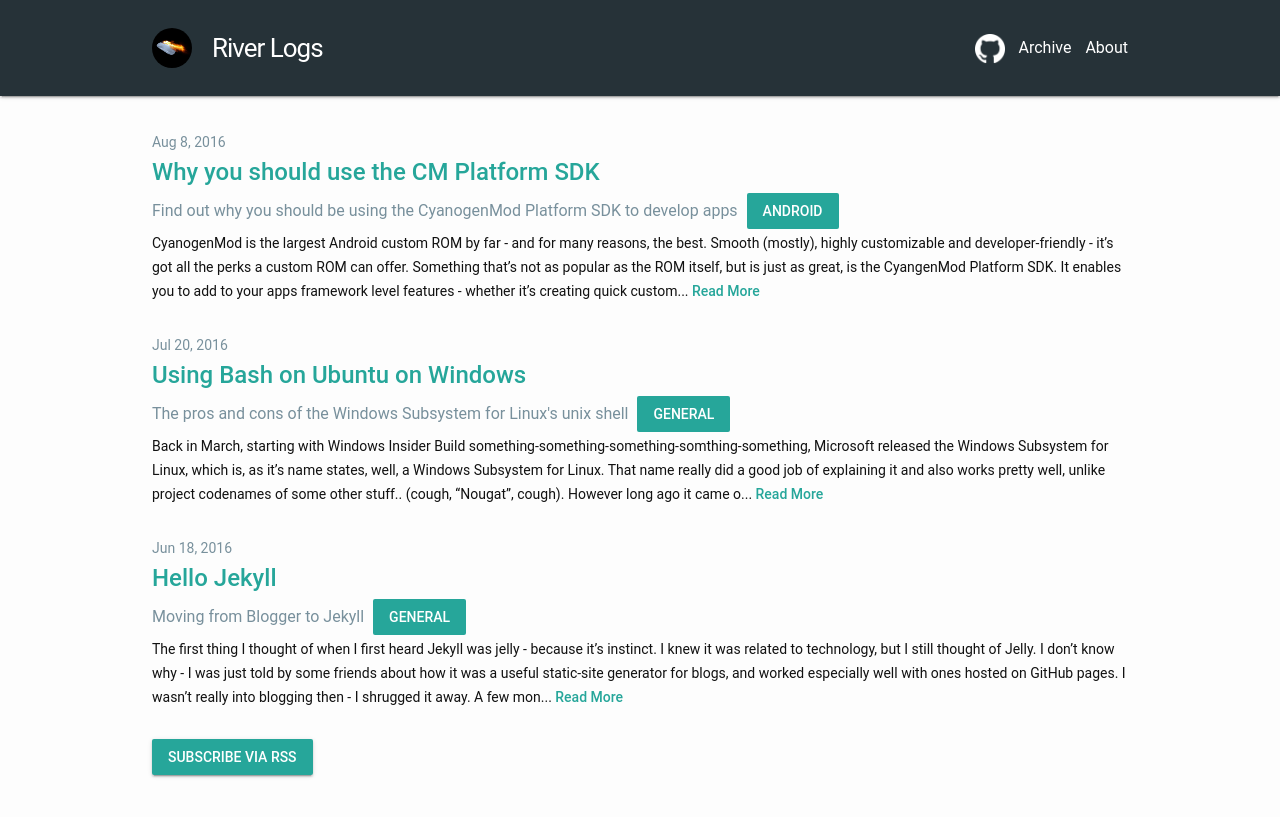
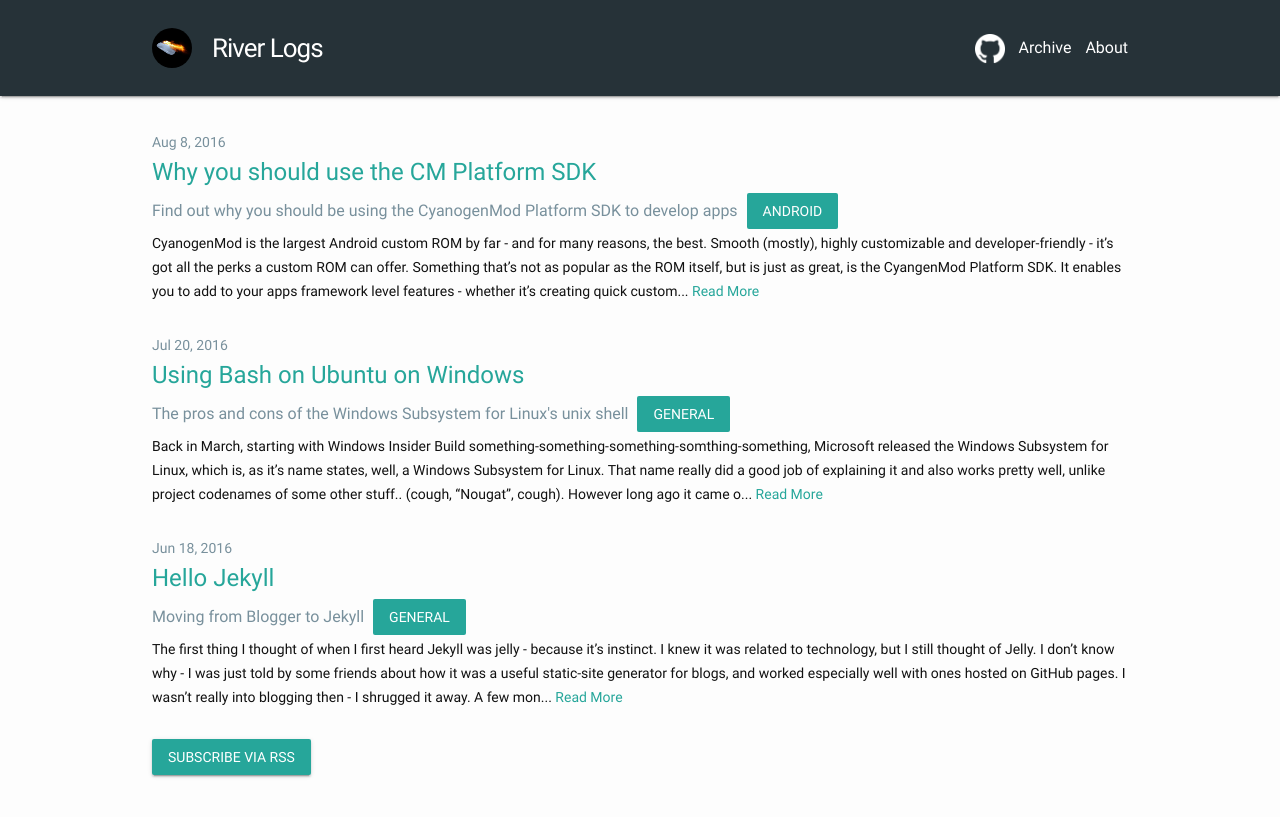
Before and after one commit to manasrawat/manasrawat.github.io, a Jekyll site: the page built from index.html, in a window 1280 px wide. Shown: the top 817 px of the page. Built offline with Jekyll 4.4.1, drawn with Linux system fonts in a browser that asks for light colours; some web fonts are replaced.

Commit message:
Fixed font fix

```diff
--- a/_includes/head.html
+++ b/_includes/head.html
@@ -11,6 +11,7 @@
   <link rel="stylesheet" href="{{ "/css/main.css" | prepend: site.baseurl }}">
   <link rel="stylesheet" href="{{ "/css/styles.css" | prepend: site.baseurl }}">
   <link rel="stylesheet" href="/css/syntax.css">
+  <link href="/roboto/font.css" rel="stylesheet">
   <link rel="canonical" href="{{ page.url | replace:'index.html','' | prepend: site.baseurl | prepend: site.url }}">
   <link rel="alternate" type="application/rss+xml" title="{{ site.title }}" href="{{ "/feed.xml" | prepend: site.baseurl | prepend: site.url }}">
   <link rel="stylesheet" href="/mdl/material.min.css">
--- a/css/styles.css
+++ b/css/styles.css
@@ -64,3 +64,12 @@ p { margin: 0; }
   -webkit-font-feature-settings: 'liga';
   -webkit-font-smoothing: antialiased;
 }
+
+@font-face {
+  font-family: 'Roboto';
+  src: url('roboto.eot'); /* IE9 Compat Modes */
+  src: url('roboto.eot?#iefix') format('embedded-opentype'), /* IE6-IE8 */
+  url('roboto.woff') format('woff'), /* Modern Browsers */
+  url('roboto.ttf')  format('truetype'), /* Safari, Android, iOS */
+  url('roboto.svg#svgFontName') format('svg'); /* Legacy iOS */
+}
--- /dev/null
+++ b/roboto/font.css
@@ -0,0 +1,56 @@
+/* cyrillic-ext */
+@font-face {
+  font-family: 'Roboto';
+  font-style: normal;
+  font-weight: 400;
+  src: local('Roboto'), local('Roboto-Regular'), url(ek4gzZ-GeXAPcSbHtCeQI_esZW2xOQ-xsNqO47m55DA.woff2) format('woff2');
+  unicode-range: U+0460-052F, U+20B4, U+2DE0-2DFF, U+A640-A69F;
+}
+/* cyrillic */
+@font-face {
+  font-family: 'Roboto';
+  font-style: normal;
+  font-weight: 400;
+  src: local('Roboto'), local('Roboto-Regular'), url(mErvLBYg_cXG3rLvUsKT_fesZW2xOQ-xsNqO47m55DA.woff2) format('woff2');
+  unicode-range: U+0400-045F, U+0490-0491, U+04B0-04B1, U+2116;
+}
+/* greek-ext */
+@font-face {
+  font-family: 'Roboto';
+  font-style: normal;
+  font-weight: 400;
+  src: local('Roboto'), local('Roboto-Regular'), url(-2n2p-_Y08sg57CNWQfKNvesZW2xOQ-xsNqO47m55DA.woff2) format('woff2');
+  unicode-range: U+1F00-1FFF;
+}
+/* greek */
+@font-face {
+  font-family: 'Roboto';
+  font-style: normal;
+  font-weight: 400;
+  src: local('Roboto'), local('Roboto-Regular'), url(u0TOpm082MNkS5K0Q4rhqvesZW2xOQ-xsNqO47m55DA.woff2) format('woff2');
+  unicode-range: U+0370-03FF;
+}
+/* vietnamese */
+@font-face {
+  font-family: 'Roboto';
+  font-style: normal;
+  font-weight: 400;
+  src: local('Roboto'), local('Roboto-Regular'), url(NdF9MtnOpLzo-noMoG0miPesZW2xOQ-xsNqO47m55DA.woff2) format('woff2');
+  unicode-range: U+0102-0103, U+1EA0-1EF9, U+20AB;
+}
+/* latin-ext */
+@font-face {
+  font-family: 'Roboto';
+  font-style: normal;
+  font-weight: 400;
+  src: local('Roboto'), local('Roboto-Regular'), url(Fcx7Wwv8OzT71A3E1XOAjvesZW2xOQ-xsNqO47m55DA.woff2) format('woff2');
+  unicode-range: U+0100-024F, U+1E00-1EFF, U+20A0-20AB, U+20AD-20CF, U+2C60-2C7F, U+A720-A7FF;
+}
+/* latin */
+@font-face {
+  font-family: 'Roboto';
+  font-style: normal;
+  font-weight: 400;
+  src: local('Roboto'), local('Roboto-Regular'), url(CWB0XYA8bzo0kSThX0UTuA.woff2) format('woff2');
+  unicode-range: U+0000-00FF, U+0131, U+0152-0153, U+02C6, U+02DA, U+02DC, U+2000-206F, U+2074, U+20AC, U+2212, U+2215, U+E0FF, U+EFFD, U+F000;
+}
```
Also changed, not shown: roboto/-2n2p-_Y08sg57CNWQfKNvesZW2xOQ-xsNqO47m55DA.woff2 (added), roboto/CWB0XYA8bzo0kSThX0UTuA.woff2 (added), roboto/Fcx7Wwv8OzT71A3E1XOAjvesZW2xOQ-xsNqO47m55DA.woff2 (added), roboto/NdF9MtnOpLzo-noMoG0miPesZW2xOQ-xsNqO47m55DA.woff2 (added), roboto/ek4gzZ-GeXAPcSbHtCeQI_esZW2xOQ-xsNqO47m55DA.woff2 (added), roboto/mErvLBYg_cXG3rLvUsKT_fesZW2xOQ-xsNqO47m55DA.woff2 (added), roboto/u0TOpm082MNkS5K0Q4rhqvesZW2xOQ-xsNqO47m55DA.woff2 (added).
